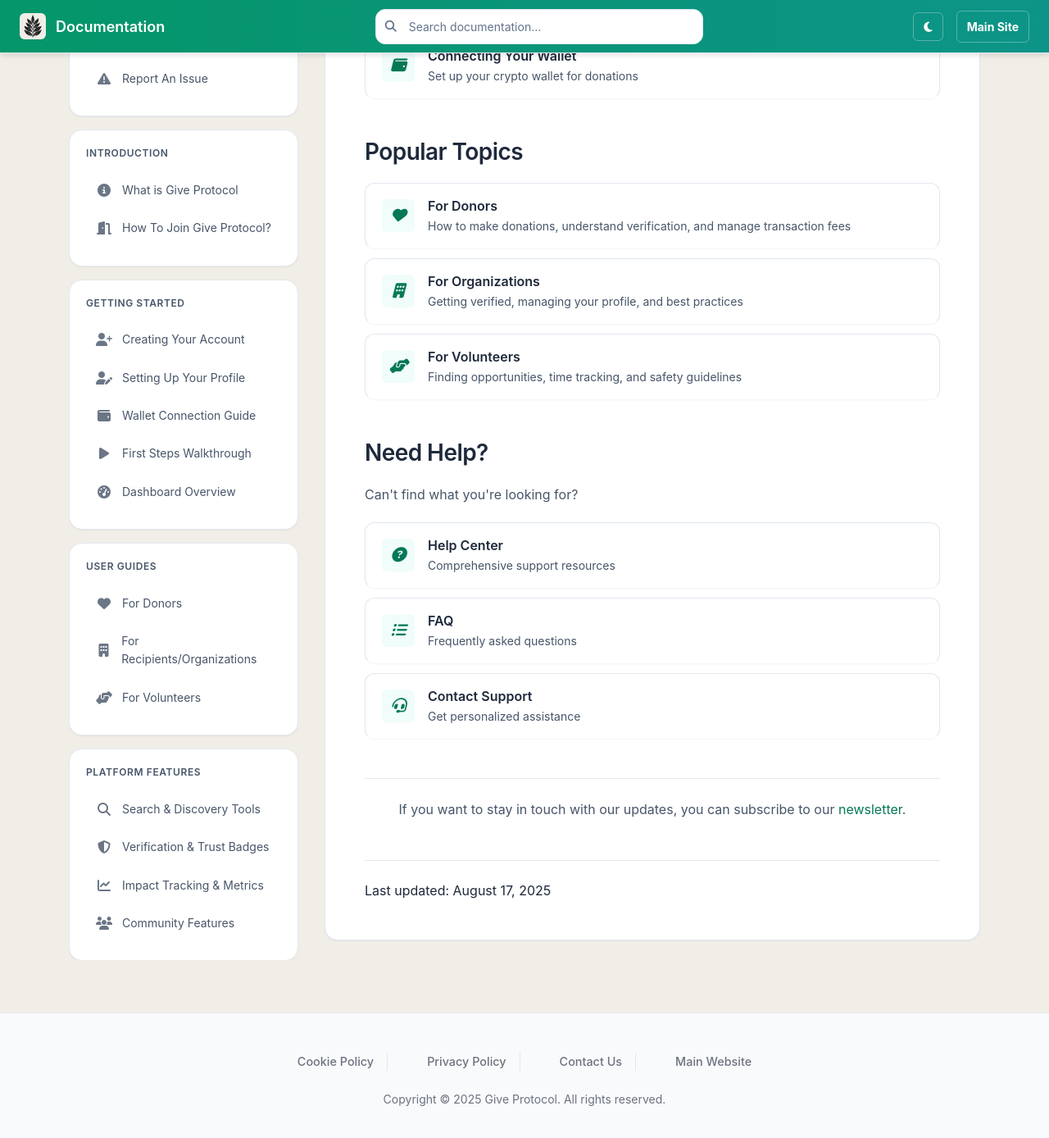
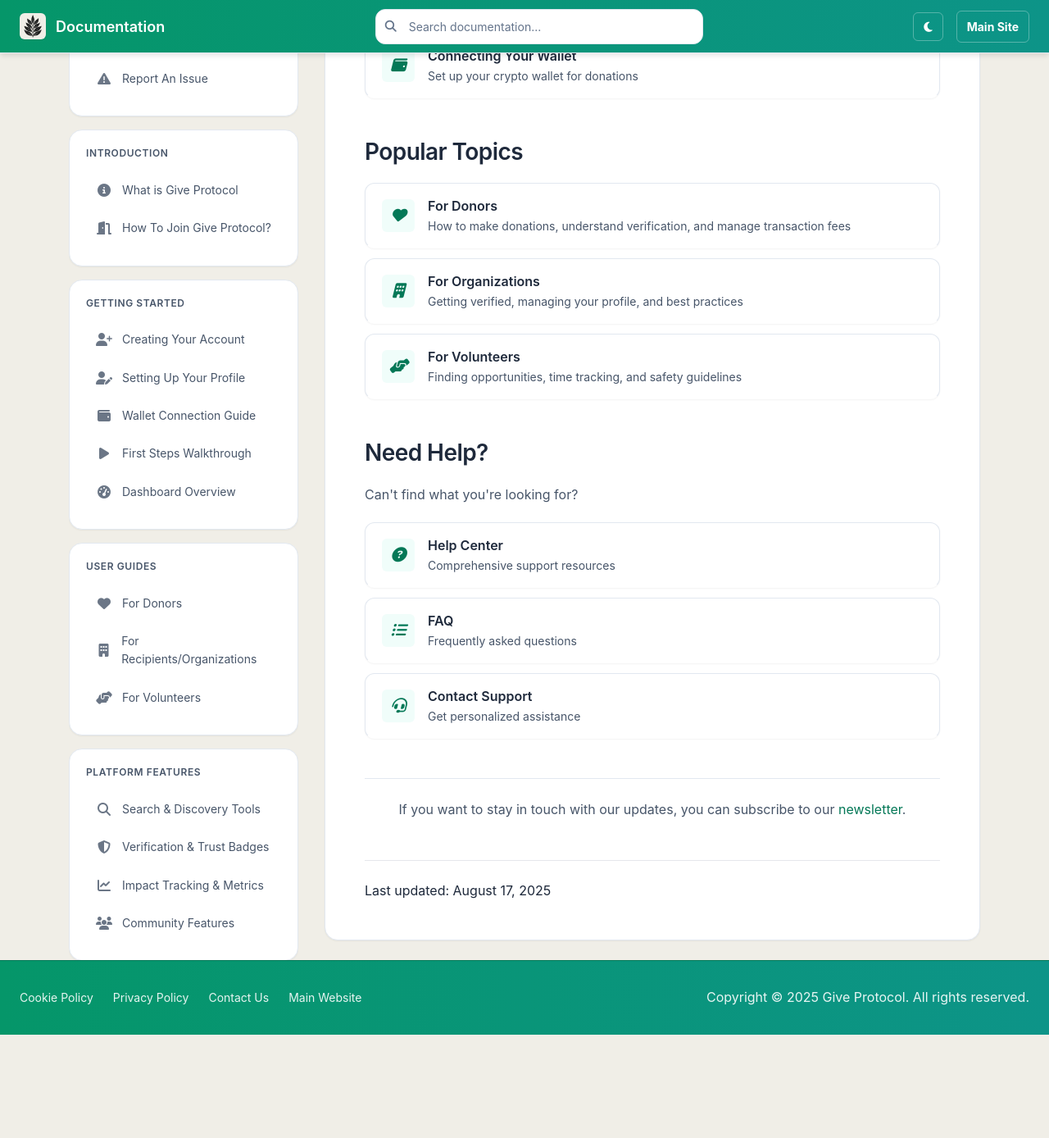
Before and after one commit to GiveProtocol/give-protocol-docs, a Jekyll site: the page built from index.md, in a window 1280 px wide and 1400 px high, scrolled down 660 px. Shown: the top 1388 px of the window at 82% size. Built offline with Jekyll 4.4.1, drawn with Linux system fonts in a browser that asks for light colours; after the commit the page ends 1922 px from its top, so only the background shows below that.

Commit message:
Fix footer to use emerald gradient and fix dark mode toggle icon visibility

```diff
--- a/_layouts/default.html
+++ b/_layouts/default.html
@@ -87,7 +87,7 @@
     <link rel="preconnect" href="https://fonts.googleapis.com" />
 
     <!-- Stylesheets -->
-    <link rel="stylesheet" href="{{ '/assets/css/main.css' | relative_url }}?v=2025-11-12-v5" />
+    <link rel="stylesheet" href="{{ '/assets/css/main.css' | relative_url }}?v=2025-11-12-v6" />
 
     <!-- Search JavaScript -->
     <script src="{{ '/assets/js/simple-jekyll-search.min.js' | relative_url }}"></script>
--- a/_layouts/documentation.html
+++ b/_layouts/documentation.html
@@ -47,7 +47,7 @@
     />
 
     <!-- CSS -->
-    <link rel="stylesheet" href="{{ '/assets/css/main.css' | relative_url }}?v=2025-11-12-v5" />
+    <link rel="stylesheet" href="{{ '/assets/css/main.css' | relative_url }}?v=2025-11-12-v6" />
 
     <!-- Google Fonts -->
     <link rel="preconnect" href="https://fonts.googleapis.com" />
--- a/_layouts/modern.html
+++ b/_layouts/modern.html
@@ -61,7 +61,7 @@
     />
 
     <!-- CSS -->
-    <link rel="stylesheet" href="{{ '/assets/css/main.css' | relative_url }}?v=2025-11-12-v5" />
+    <link rel="stylesheet" href="{{ '/assets/css/main.css' | relative_url }}?v=2025-11-12-v6" />
 
     <!-- Google Fonts -->
     <link rel="preconnect" href="https://fonts.googleapis.com" />
@@ -526,91 +526,16 @@
     </div>
 
     <!-- Footer -->
-    <footer
-      class="modern-footer"
-      style="
-        width: 100%;
-        margin-top: 4rem;
-        padding: 3rem 0;
-        border-top: 1px solid #e5e7eb;
-        background-color: #f9fafb;
-        text-align: center;
-      "
-    >
-      <div
-        class="footer-content"
-        style="
-          max-width: 1280px;
-          margin: 0 auto;
-          padding: 0 2rem;
-          text-align: center;
-        "
-      >
-        <div
-          class="footer-links"
-          style="
-            display: flex;
-            justify-content: center;
-            align-items: center;
-            gap: 2rem;
-            margin-bottom: 1.5rem;
-            flex-wrap: wrap;
-          "
-        >
-          <a
-            href="{{ '/safety-security/cookie-policy/' | relative_url }}"
-            style="
-              color: #6b7280;
-              text-decoration: none;
-              font-size: 0.9rem;
-              font-weight: 500;
-              padding: 0 1rem;
-              border-right: 1px solid #e5e7eb;
-            "
-            >Cookie Policy</a
-          >
-          <a
-            href="{{ '/safety-security/platform-security/' | relative_url }}"
-            style="
-              color: #6b7280;
-              text-decoration: none;
-              font-size: 0.9rem;
-              font-weight: 500;
-              padding: 0 1rem;
-              border-right: 1px solid #e5e7eb;
-            "
-            >Privacy Policy</a
-          >
-          <a
-            href="{{ '/help-center/need-help/' | relative_url }}"
-            style="
-              color: #6b7280;
-              text-decoration: none;
-              font-size: 0.9rem;
-              font-weight: 500;
-              padding: 0 1rem;
-              border-right: 1px solid #e5e7eb;
-            "
-            >Contact Us</a
-          >
-          <a
-            href="https://giveprotocol.io"
-            target="_blank"
-            style="
-              color: #6b7280;
-              text-decoration: none;
-              font-size: 0.9rem;
-              font-weight: 500;
-              padding: 0 1rem;
-            "
-            >Main Website</a
-          >
+    <footer class="modern-footer site-footer">
+      <div class="footer-content">
+        <div class="footer-links">
+          <a href="{{ '/safety-security/cookie-policy/' | relative_url }}">Cookie Policy</a>
+          <a href="{{ '/safety-security/platform-security/' | relative_url }}">Privacy Policy</a>
+          <a href="{{ '/help-center/need-help/' | relative_url }}">Contact Us</a>
+          <a href="https://giveprotocol.io" target="_blank">Main Website</a>
         </div>
-        <div class="footer-text" style="text-align: center">
-          <p style="margin: 0; color: #6b7280; font-size: 0.875rem">
-            {{ site.footer_content | default: "Copyright &copy; 2025 Give
-            Protocol. All rights reserved." }}
-          </p>
+        <div class="footer-text">
+          <p>{{ site.footer_content | default: "Copyright &copy; 2025 Give Protocol. All rights reserved." }}</p>
         </div>
       </div>
     </footer>
@@ -722,14 +647,23 @@
         display: flex;
         align-items: center;
         justify-content: center;
-        width: 40px;
+        min-width: 40px;
         height: 40px;
-        padding: 0;
+        padding: 8px 12px;
         cursor: pointer;
         background: transparent;
+        border: 1px solid rgba(255, 255, 255, 0.3);
+        border-radius: 8px;
+        transition: all 0.2s ease;
+      }
+
+      .theme-toggle:hover {
+        background-color: rgba(255, 255, 255, 0.2);
+        border-color: rgba(255, 255, 255, 0.5);
       }
 
       .theme-toggle i {
+        color: white;
         font-size: 1rem;
         transition: transform 0.3s ease;
       }
```
